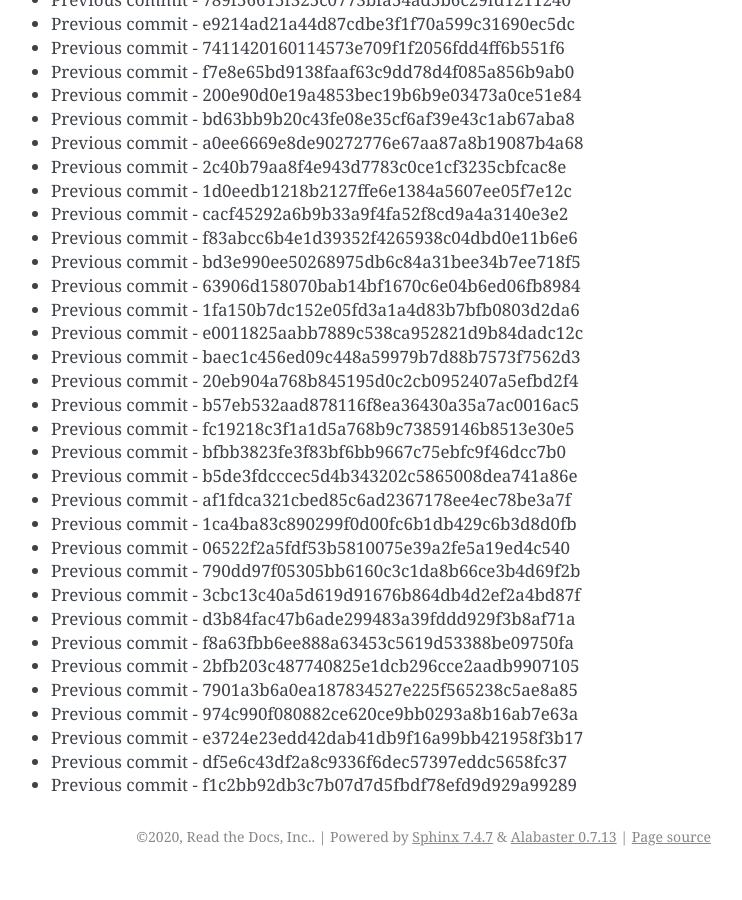
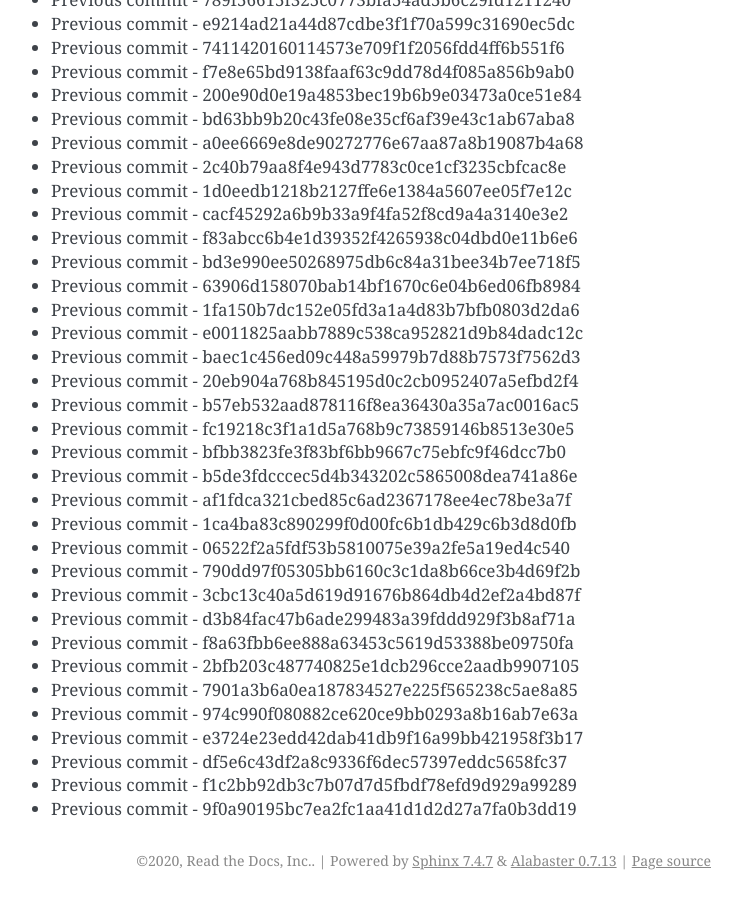
Before and after one commit to readthedocs/rtd-git-stresstest, a Sphinx documentation site: the page built from docs/updates.rst, in a window 1280 px wide and 900 px high, scrolled down 68881 px. Shown: the whole window, without its empty margins (399-1141 px from the left). Built offline with Sphinx 7.4.7, drawn with Linux system fonts in a browser that asks for light colours; before the commit the page ends 69757 px from its top, so only the background shows below that.

Commit message:
Generating commit from previous: 9f0a90195bc7ea2fc1aa41d1d2d27a7fa0b3dd19

```diff
--- a/docs/updates.rst
+++ b/docs/updates.rst
@@ -2926,3 +2926,4 @@ It can be tested for any performance characteristics.
 * Previous commit - e3724e23edd42dab41db9f16a99bb421958f3b17
 * Previous commit - df5e6c43df2a8c9336f6dec57397eddc5658fc37
 * Previous commit - f1c2bb92db3c7b07d7d5fbdf78efd9d929a99289
+* Previous commit - 9f0a90195bc7ea2fc1aa41d1d2d27a7fa0b3dd19
```
